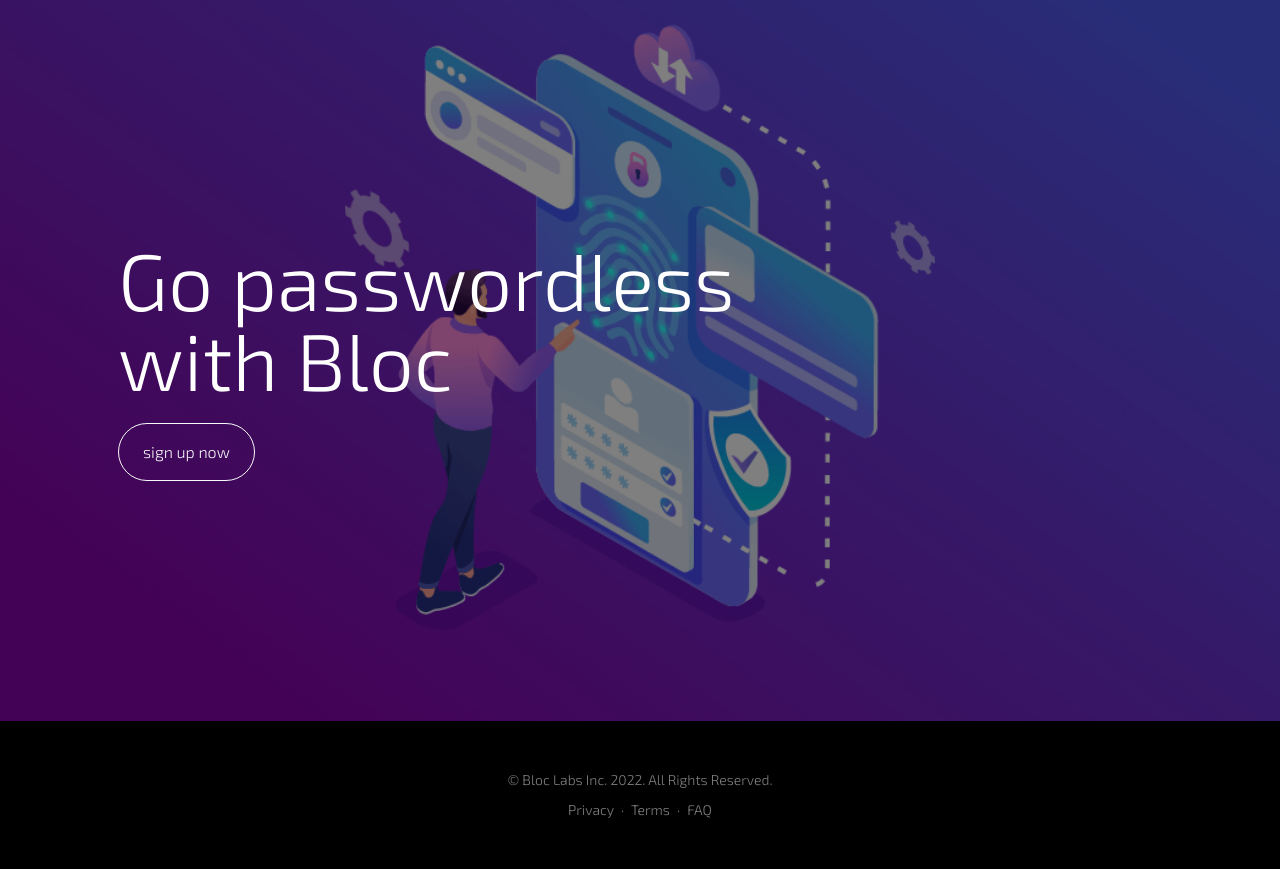
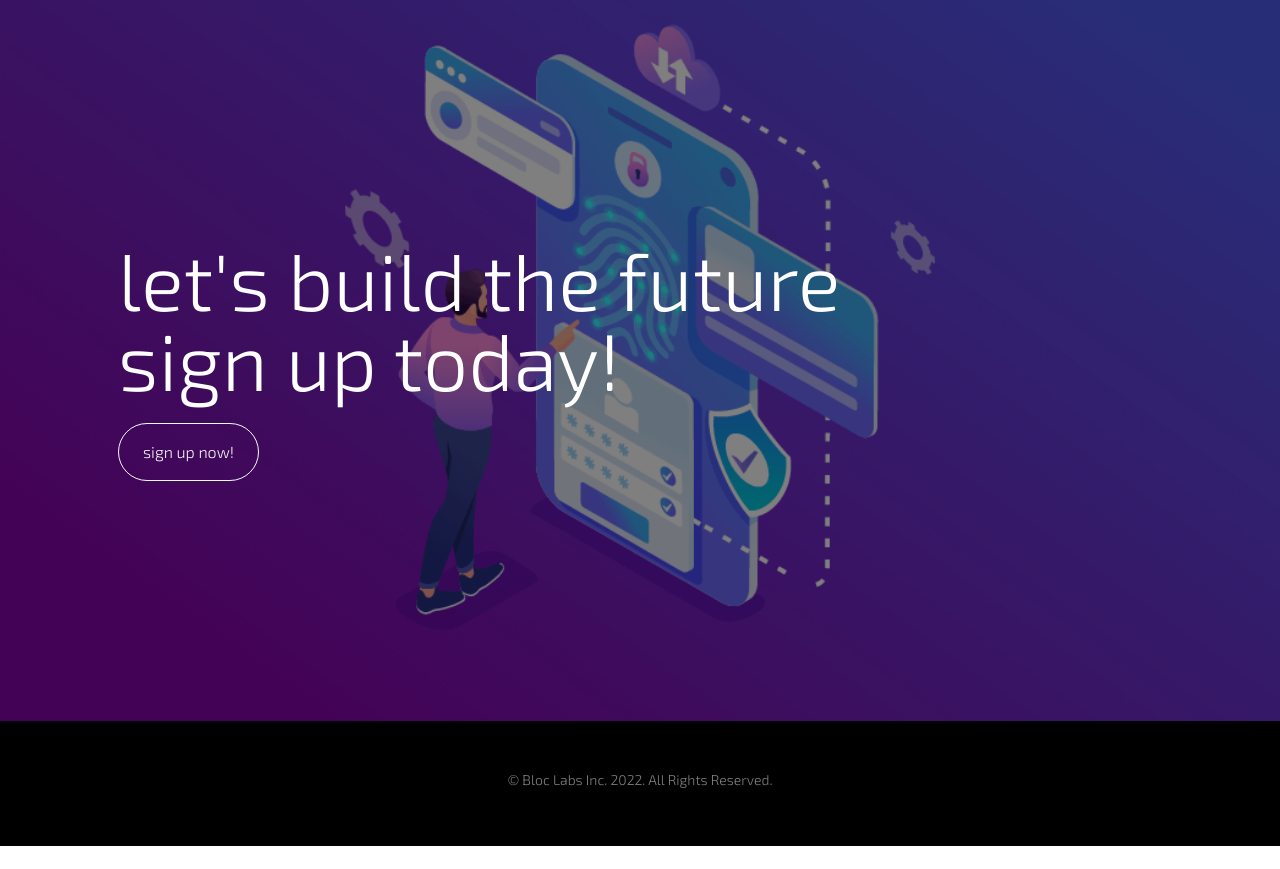
Before and after one commit to Charles-Rocke/Bloc-Django, a Django app: page / in a window 1280 px wide. Shown: the part 2238-3107 px from the top of the page. After the commit the page ends 3084 px from the top, so only its background shows below. Run offline with Django 4.2, Linux system fonts and the light colour scheme; parts of the project's set-up code (start-up, migrations or seed data) failed here and were passed over; some libraries are stand-ins or nearby versions; some web fonts are replaced.

Commit message:
updated company message

```diff
--- a/templates/base.html
+++ b/templates/base.html
@@ -87,11 +87,13 @@
             <div class="container px-5">
                 <div class="text-white-50 small">
                     <div class="mb-2">&copy; Bloc Labs Inc. 2022. All Rights Reserved.</div>
+                    <!-- Coming soon
                     <a href="#!">Privacy</a>
                     <span class="mx-1">&middot;</span>
                     <a href="#!">Terms</a>
                     <span class="mx-1">&middot;</span>
                     <a href="#!">FAQ</a>
+                    -->
                 </div>
             </div>
         </footer>
--- a/templates/pages/home.html
+++ b/templates/pages/home.html
@@ -8,11 +8,11 @@
         <!-- Mashead text and app badges-->
         <div class="mb-5 mb-lg-0 text-center text-lg-start">
           <h1 class="display-1 lh-1 mb-3">passwordless.</h1>
-          <p class="lead fw-normal text-muted mb-5">enable passwordless sign up and login in your website</p>
+          <p class="lead fw-normal text-muted mb-5">enable passwordless sign up and login in your development tools</p>
           <div class="d-flex flex-column flex-lg-row align-items-center">
             <a class="black-btn btn btn-outline-dark py-3 px-4 rounded-pill"
             href="https://startbootstrap.com/theme/new-age"
-            target="_blank">sign up now</a>
+            target="_blank">sign up now!</a>
           </div>
         </div>
       </div>
@@ -98,7 +98,7 @@
     <div class="row gx-5 justify-content-center">
       <div class="col-xl-8">
         <div class="h2 fs-1 text-white mb-4">
-          get simplicity and security instantly
+          friction free and high security
         </div>
       </div>
     </div>
@@ -117,7 +117,7 @@
                 <i class="bi-phone icon-feature text-gradient d-block mb-3"></i>
                 <h3 class="font-alt">Cross platform</h3>
                 <p class="text-muted mb-0">
-                  Allow users to sign up and sign in with with different devices!
+                  Allow users to sign up and login quickly with different devices. Such as Windows , Google, and Apple passkeys.
                 </p>
               </div>
             </div>
@@ -127,7 +127,7 @@
                 <i class="fa fa-flash icon-feature text-gradient d-block mb-3"></i>
                 <h3 class="font-alt">Intuitive design</h3>
                 <p class="text-muted mb-0">
-                  Satisfy your customers with an experience familiar to them!
+                  Use popular authentication to provide a natural authentication flow to your users,
                 </p>
               </div>
             </div>
@@ -151,7 +151,7 @@
                 ></i>
                 <h3 class="font-alt">Secure</h3>
                 <p class="text-muted mb-0">
-                  Biometric data is never shared, allowing secure verification!
+                  Using cryptography, device data is never stored, ensuring secure verification!
                 </p>
               </div>
             </div>
@@ -241,13 +241,19 @@
       class="row gx-5 align-items-center justify-content-center justify-content-lg-between"
     >
       <div class="col-12 col-lg-5">
-        <h2 class="display-4 lh-1 mb-4">Enter a new age of identity</h2>
+        <h2 class="display-4 lh-1 mb-4">a future without passwords</h2>
         <p class="lead fw-normal text-muted mb-5 mb-lg-0">
-          Where fraud is more prevalent, there needs to be a greater authentication tool.
-          We built our solutions to solve end users and business problems.
-          Allowing easy, fast, verification, biometrics will build a unique
-          experience and trust with companies who intergrate them. Your customers will be glad
-          you switched!
+          Current sign up and logins are a pain.
+          <br>
+          From extensive sign ups and verifications
+          <br>
+          to forgetting numerous passwords.
+          <br>
+          We help you move forward into a passwordless world.
+          <br>
+          Integrate and implement a new system that
+          <br>
+          has high security and is friction free!
         </p>
       </div>
       <div class="col-sm-8 col-md-6">
@@ -262,20 +268,20 @@
     </div>
   </div>
 </section>
-<!-- Call to action section-->
+<!--Call to action section-->
 <section class="cta">
   <div class="cta-content">
     <div class="container px-5">
       <h2 class="text-white display-1 lh-1 mb-4">
-        Go passwordless
+        let's build the future
         <br />
-        with Bloc
+        sign up today!
       </h2>
       <a
         class="btn btn-outline-light py-3 px-4 rounded-pill"
         href="https://startbootstrap.com/theme/new-age"
         target="_blank"
-        >sign up now</a
+        >sign up now!</a
       >
     </div>
   </div>
```
